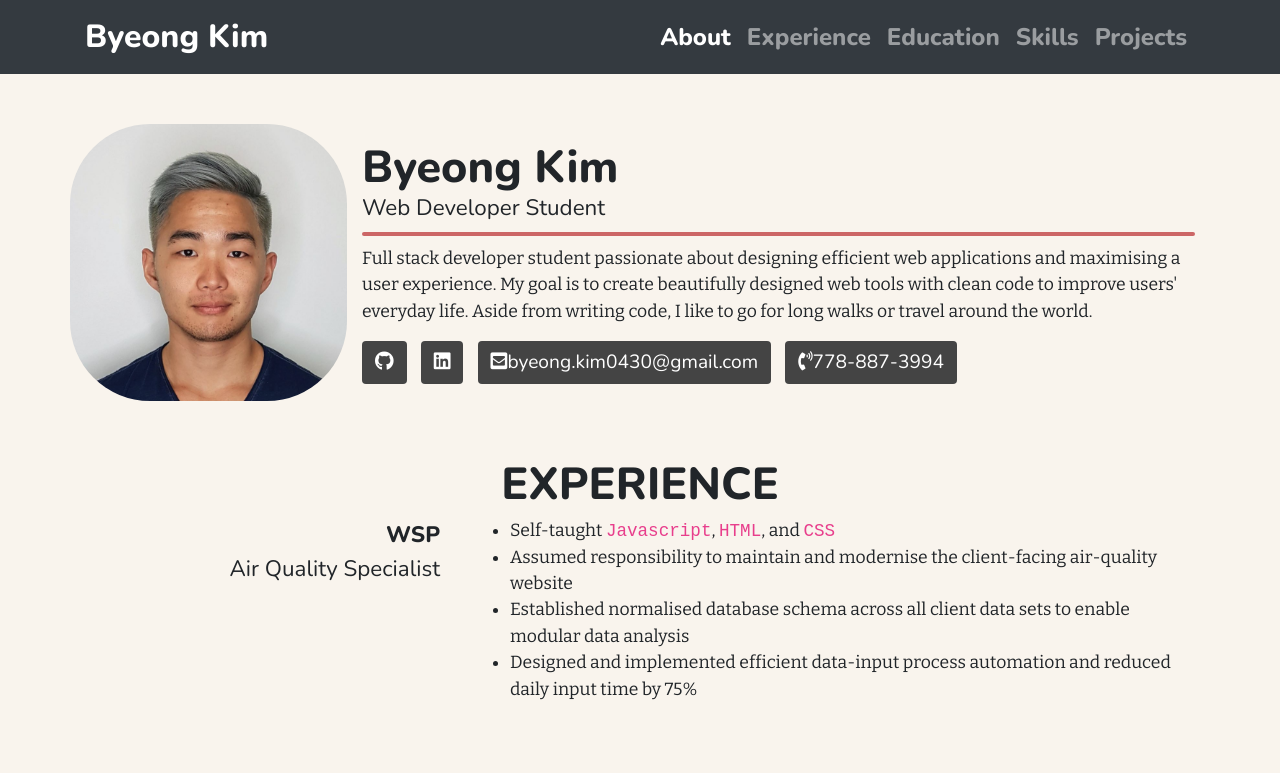
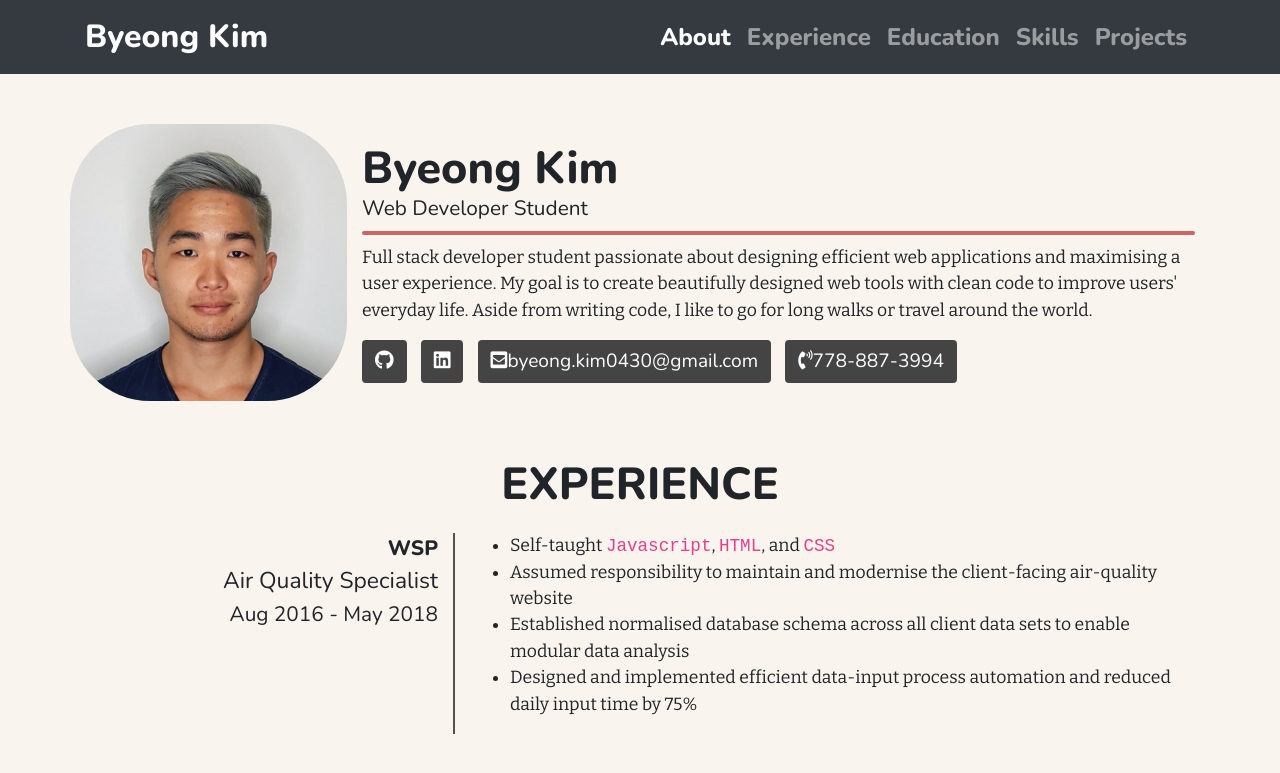
Before and after one commit to byeong0430/byeong0430.github.io, a Jekyll site: the page built from index.html, in a window 1280 px wide. Shown: the top 773 px of the page. Built offline with Jekyll 4.4.1, drawn with Linux system fonts in a browser that asks for light colours; nearby versions of some CDN libraries.

Commit message:
completed and stylised experience section

```diff
--- a/_includes/experience.html
+++ b/_includes/experience.html
@@ -1,15 +1,16 @@
 <main class='site-experience'>
   <div class='container'>
+    <header class='experience-header'>EXPERIENCE</header>
     <!-- job #1 -->
     <article>
-      <header class='experience-header'>EXPERIENCE</header>
       <main class='container'>
         <div class='row'>
-          <section class='col-4 job-name'>
+          <section class='col-xl-4 col-lg-4 col-md-4 col-sm-4 col-12 job-name'>
             <header class='company-name'>WSP</header>
             <main class='job-role'>Air Quality Specialist</main>
+            <footer>Aug 2016 - May 2018</footer>
           </section>
-          <section class='col-8 job-description'>
+          <section class='col-xl-8 col-lg-8 col-md-8 col-sm-8 col-12 job-description'>
             <ul>
               <li>Self-taught
                 <code>Javascript</code>,
--- a/_sass/_about.scss
+++ b/_sass/_about.scss
@@ -17,14 +17,7 @@ main.site-about {
       }
       section.bio {
         hr.red-line {
-          margin: 10px 0;
-          padding: 0;
-          border: 0;
-          clear: both;
-          height: 0.25em;
-          background: #c66;
-          display: block;
-          border-radius: 0.25em;
+          @extend %hr-redline;
         }
         h1,
         h2 {
--- a/_sass/_experience.scss
+++ b/_sass/_experience.scss
@@ -2,17 +2,31 @@ main.site-experience {
   header.experience-header {
     @extend %header-style;
   }
+  main.container {
     section.job-name {
+      margin: $exp-top-bott-margin;
       @extend %sub-title-style;
       text-align: right;
+      border-right: 2px $timeline-color solid;
       header.company-name {
         font-weight: 800;
       }
       main.job-role {
         font-weight: 400;
+        font-size: 1.1em;
+      }
+    }
+    @media (max-width: 575px) {
+      section.job-name {
+        text-align: left;
+        margin-left: 40px;
+        border-right: none;
+        border-left: 2px $timeline-color solid;
       }
     }
     section.job-description {
+      margin: $exp-top-bott-margin;
       @extend %para-style;
     }
   }
+}
--- a/_sass/_variables.scss
+++ b/_sass/_variables.scss
@@ -1,4 +1,3 @@
-$background-colour: #F9F4ED;
 @import url('https://fonts.googleapis.com/css?family=Nunito:400,800');
 $label-font: 'Nunito',
 sans-serif;
@@ -8,14 +7,14 @@ sans-serif;
   font-size: 2.8em;
 }
 
-%sub-title-style {
-  font-family: $label-font;
-  font-size: 1.4em;
-}
-
 %header-style {
   @extend %title-style;
   text-align: center;
+}
+
+%sub-title-style {
+  font-family: $label-font;
+  font-size: 1.3em;
 }
 
 @import url('https://fonts.googleapis.com/css?family=Bitter');
@@ -27,5 +26,19 @@ serif;
   font-size: 1.1em;
 }
 
+%hr-redline {
+  margin: 10px 0;
+  padding: 0;
+  border: 0;
+  clear: both;
+  height: 0.25em;
+  background: #c66;
+  display: block;
+  border-radius: 0.25em;
+}
+
+$background-colour: #F9F4ED;
 $facepic-length: 277px;
 $btn-color: #444;
+$timeline-color: rgb(85, 81, 81);
+$exp-top-bott-margin: 15px 0;
```
Lines whose indentation alone changed are shown as unchanged.
